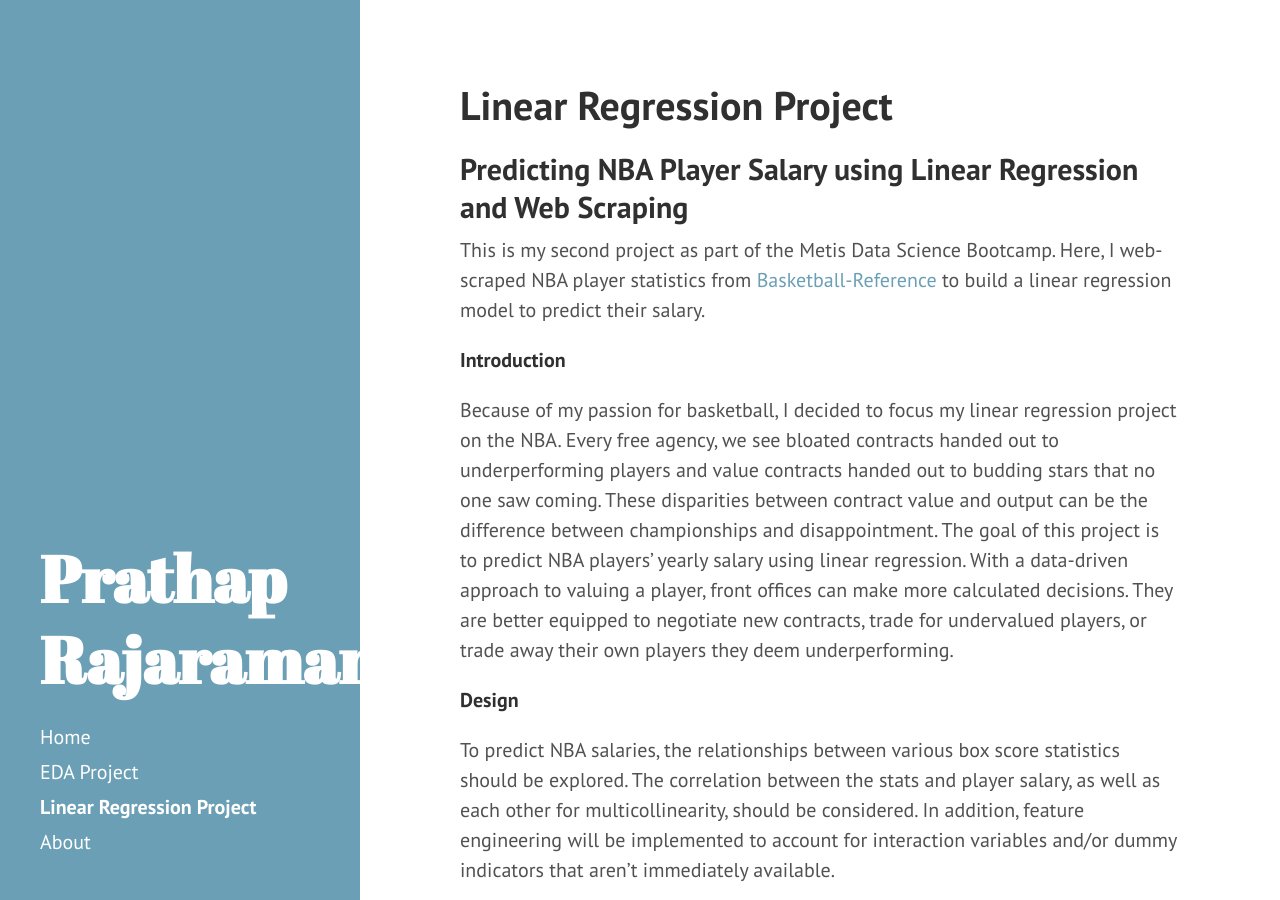
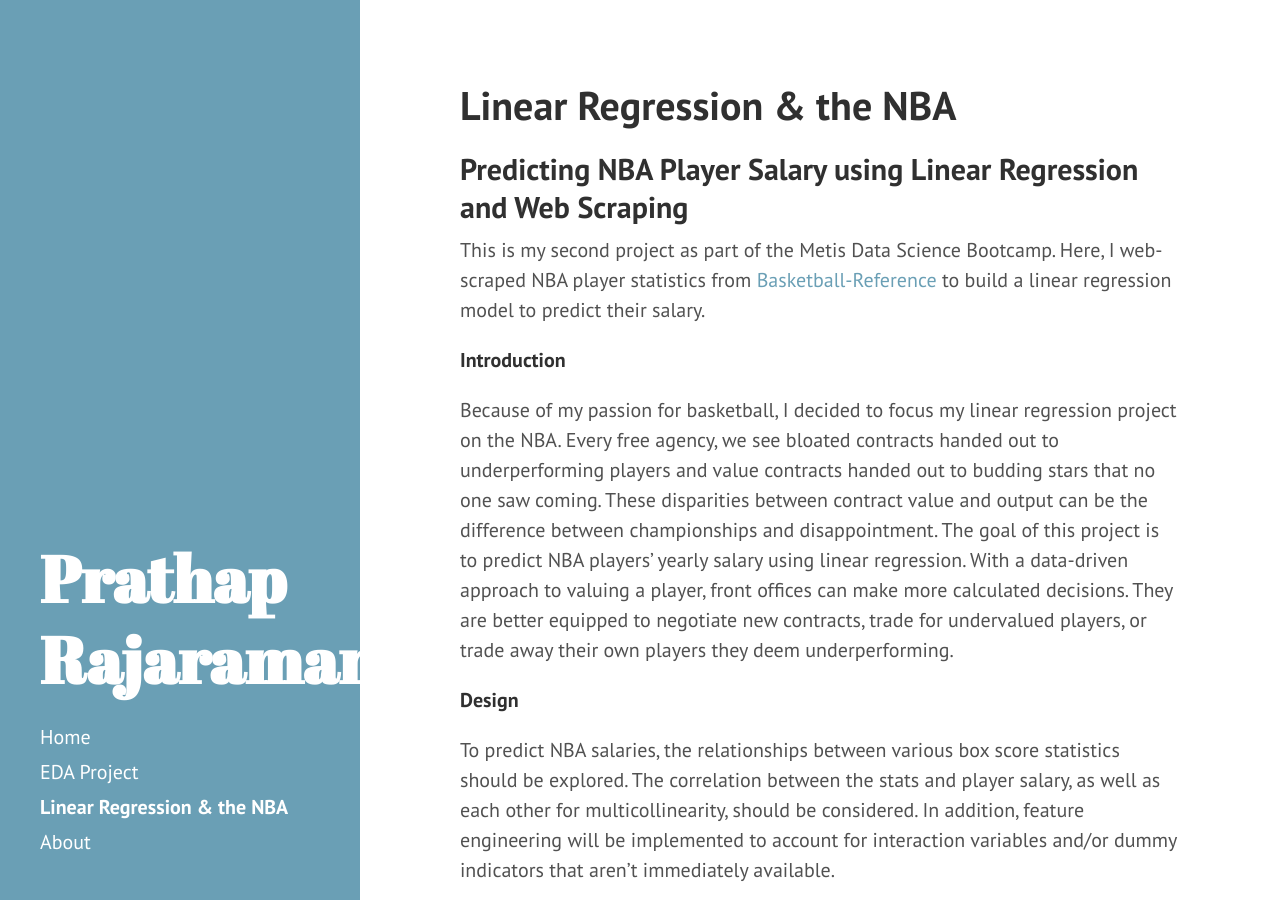
Before and after one commit to prathapr91/prathapr91.github.io, a Jekyll site: the page built from Linear_Regression.md, in a window 1280 px wide and 900 px high. Built offline with Jekyll 4.4.1, drawn with Linux system fonts in a browser that asks for light colours; our own code applies the rules of GitHub Pages for plain Markdown files; Markdown is read by kramdown in place of the engine named in the settings.

Commit message:
Add files via upload

```diff
--- a/Linear_Regression.md
+++ b/Linear_Regression.md
@@ -1,11 +1,11 @@
 ---
-title: Linear Regression Project
+title: Linear Regression & the NBA
 
 ---
 
 ## **Predicting NBA Player Salary using Linear Regression and Web Scraping**
 
-This is my second project as part of the Metis Data Science Bootcamp. Here, I web-scraped NBA player statistics from [Basketball-Reference](www.basketball-reference.com) to build a linear regression model to predict their salary.
+This is my second project as part of the Metis Data Science Bootcamp. Here, I web-scraped NBA player statistics from [Basketball-Reference](https://www.basketball-reference.com) to build a linear regression model to predict their salary.
 
 
 
@@ -29,7 +29,7 @@ After data cleaning and manipulation, I split the data into training and test se
 
 I will be web scraping via BeautifulSoup from the following sources:
 
-- Player statistics from the 2017-2018 to 2020-2021 seasons taken from [Basketball-Reference](www.basketball-reference.com)
+- Player statistics from the 2017-2018 to 2020-2021 seasons taken from [Basketball-Reference](https://www.basketball-reference.com)
 - NBA salary data taken from [ESPN](http://www.espn.com/nba/salaries)
 
 
```
